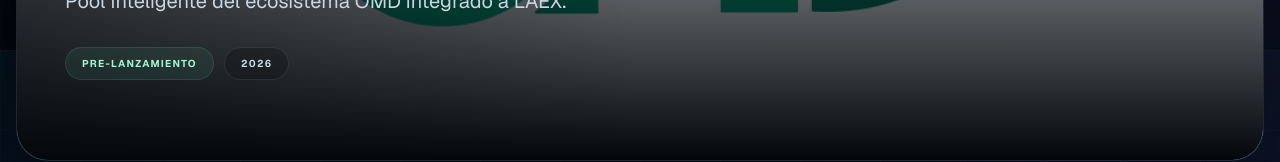
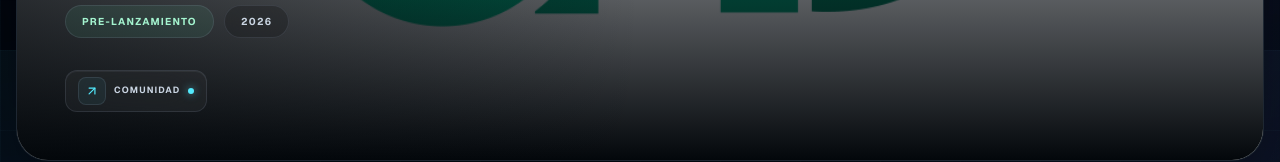
Before and after one commit to laexapp/laex, a Next.js app: page /proyectos/omd in a window 1280 px wide. Shown: the part 750-912 px from the top of the page. Built offline with nearby package versions, Linux system fonts and the light colour scheme; no server answers.

Commit message:
feat(community): build universal connect framework

```diff
--- a/modules/project/communityChannels.ts
+++ b/modules/project/communityChannels.ts
@@ -1,13 +1,17 @@
-import type { Project } from "@/core/types/project";
-import type { CommunityChannel } from "@/modules/ui/components/CommunityConnect";
+import type { Project } from '@/core/types/project';
+import type { CommunityChannel } from '@/modules/ui/components/CommunityConnect';
 
 export function getProjectCommunityChannels(project: Project): CommunityChannel[] {
   const channels: Array<CommunityChannel | null> = [
-    project.website ? { provider: "website", label: "Sitio oficial", href: project.website } : null,
-    project.telegram ? { provider: "telegram", label: "Telegram", href: project.telegram } : null,
-    project.twitter ? { provider: "x", label: "X", href: project.twitter } : null,
-    project.youtube ? { provider: "youtube", label: "YouTube", href: project.youtube } : null,
+    { provider: 'other', label: 'Comunidad', href: `/comunidad?project=${project.id}`, official: true, status: 'active' },
+    project.website ? { provider: 'website', label: 'Sitio oficial', href: project.website, official: true, status: 'active' } : null,
+    project.telegram ? { provider: 'telegram', label: 'Telegram', href: project.telegram, official: true, status: 'active' } : null,
+    project.twitter ? { provider: 'x', label: 'X', href: project.twitter, official: true, status: 'active' } : null,
+    project.youtube ? { provider: 'youtube', label: 'YouTube', href: project.youtube, official: true, status: 'active' } : null,
   ];
-
   return channels.filter((channel): channel is CommunityChannel => channel !== null);
 }
+
+export const laexCommunityChannels: CommunityChannel[] = [
+  { provider: 'other', label: 'Comunidad LAEX', href: '/comunidad', official: true, status: 'active' },
+];
--- a/modules/ui/components/CommunityConnect/CommunityConnect.tsx
+++ b/modules/ui/components/CommunityConnect/CommunityConnect.tsx
@@ -1,67 +1,55 @@
-import { ArrowUpRight, AtSign, Globe2, Link2, MessageCircle, MessagesSquare, Music2, Play, Send, Users } from "lucide-react";
-import type { LucideIcon } from "lucide-react";
+'use client';
 
-export type CommunityProvider = "whatsapp" | "telegram" | "discord" | "facebook" | "instagram" | "youtube" | "tiktok" | "linkedin" | "x" | "website" | "other";
+import { ArrowUpRight, AtSign, Check, ChevronDown, Copy, Globe2, Link2, MessageCircle, MessagesSquare, Music2, Play, Radio, Send, Share2, Users } from 'lucide-react';
+import type { LucideIcon } from 'lucide-react';
+import { useMemo, useState, useSyncExternalStore } from 'react';
+import type { CommunityAction, CommunityChannel, CommunityProvider, CommunityRouting, CommunityVariant } from './framework';
+import { resolveCommunityChannels } from './framework';
 
-export type CommunityChannel = {
-  provider: CommunityProvider;
-  label: string;
-  href: string;
-};
+export type CommunityConnectProps = { channels: CommunityChannel[]; variant?: CommunityVariant; title?: string; description?: string; routingContext?: string; routing?: CommunityRouting; actions?: CommunityAction[]; showMeta?: boolean; className?: string; };
+const icons: Record<CommunityProvider, LucideIcon> = { whatsapp: MessageCircle, telegram: Send, discord: MessagesSquare, facebook: Users, instagram: AtSign, youtube: Play, tiktok: Music2, reddit: MessagesSquare, linkedin: Link2, x: ArrowUpRight, website: Globe2, other: ArrowUpRight };
 
-type Props = {
-  channels: CommunityChannel[];
-  variant?: "compact" | "inline" | "panel";
-  title?: string;
-  description?: string;
-  routingContext?: string;
-  resolveChannelHref?: (channel: CommunityChannel) => string;
-};
+export default function CommunityConnect({ channels, variant = 'inline', title = 'Unete a la comunidad', description = 'Conecta con las personas que estan construyendo el ecosistema.', routingContext, routing, actions = ['open', 'copy', 'share'], showMeta = false, className = '' }: CommunityConnectProps) {
+  const visitorLeader = useSyncExternalStore(subscribeToLocation, () => readVisitorLeader(routing?.queryKey), () => undefined);
+  const [activeMenu, setActiveMenu] = useState<string>();
+  const [copied, setCopied] = useState<string>();
+  const resolved = useMemo(() => resolveCommunityChannels(channels, routing, visitorLeader), [channels, routing, visitorLeader]);
+  if (resolved.length === 0) return null;
 
-const icons: Record<CommunityProvider, LucideIcon> = {
-  whatsapp: MessageCircle,
-  telegram: Send,
-  discord: MessagesSquare,
-  facebook: Users,
-  instagram: AtSign,
-  youtube: Play,
-  tiktok: Music2,
-  linkedin: Link2,
-  x: ArrowUpRight,
-  website: Globe2,
-  other: ArrowUpRight,
-};
+  const copyLink = async (key: string, href: string) => { await navigator.clipboard?.writeText(href); setCopied(key); window.setTimeout(() => setCopied(undefined), 1600); };
+  const shareLink = async (channel: CommunityChannel, href: string) => { if (navigator.share) { await navigator.share({ title: channel.label, text: `Unete a ${channel.label}`, url: href }); return; } await copyLink(`${channel.provider}-${channel.label}`, href); };
 
-export default function CommunityConnect({ channels, variant = "inline", title = "Community Connect", description = "Conecta con los canales oficiales del ecosistema.", routingContext, resolveChannelHref }: Props) {
-  const available = channels.filter((channel) => channel.href);
-  if (available.length === 0) return null;
+  const links = <div className={`flex flex-wrap ${variant === 'compact' ? 'gap-2' : 'gap-3'}`}>{resolved.map(({ channel, href, source }) => {
+    const Icon = icons[channel.provider]; const key = `${channel.provider}-${channel.label}`; const hasMenu = variant !== 'compact' && actions.some((action) => action !== 'open');
+    return <div key={key} className='group/community relative'>
+      <div className={`relative flex items-stretch overflow-hidden border border-white/[0.09] bg-white/[0.035] shadow-[inset_0_1px_0_rgba(255,255,255,.05)] backdrop-blur-xl transition duration-300 hover:-translate-y-0.5 hover:border-cyan-300/30 hover:bg-cyan-300/[0.065] hover:shadow-[0_12px_34px_rgba(34,211,238,.08)] ${variant === 'compact' ? 'rounded-xl' : 'rounded-2xl'}`}>
+        <a href={href} target={href.startsWith('http') ? '_blank' : undefined} rel={href.startsWith('http') ? 'noopener noreferrer' : undefined} data-community-provider={channel.provider} data-community-source={source} data-routing-context={routingContext} aria-label={`${channel.label} - abrir comunidad`} className={`inline-flex items-center text-slate-300 transition hover:text-white focus-visible:outline-none focus-visible:ring-2 focus-visible:ring-inset focus-visible:ring-cyan-300/70 ${variant === 'compact' ? 'h-10 gap-2 px-3 text-[9px] font-bold uppercase tracking-[0.12em]' : 'min-h-14 gap-3 px-4 text-xs font-semibold'}`}>
+          <span className='relative grid h-7 w-7 shrink-0 place-items-center rounded-lg border border-cyan-300/10 bg-cyan-300/[0.06] text-cyan-300'><Icon size={14} aria-hidden='true' />{channel.live && <span className='absolute -right-1 -top-1 h-2 w-2 animate-pulse rounded-full bg-rose-400 shadow-[0_0_9px_rgba(251,113,133,.9)]' />}</span>
+          <span className='text-left'><span className='block'>{channel.label}</span>{showMeta && (channel.memberCount || channel.status) && <span className='mt-0.5 block text-[9px] font-medium uppercase tracking-[0.1em] text-slate-600'>{channel.memberCount ?? channel.status}</span>}</span>
+          {source === 'leader' && <span className='rounded-full border border-violet-300/15 bg-violet-300/[0.08] px-2 py-1 text-[8px] uppercase tracking-wider text-violet-200'>Lider</span>}{channel.official && source !== 'leader' && <span className='h-1.5 w-1.5 rounded-full bg-cyan-300 shadow-[0_0_8px_rgba(103,232,249,.65)]' title='Comunidad oficial' />}
+        </a>
+        {hasMenu && <button type='button' onClick={() => setActiveMenu(activeMenu === key ? undefined : key)} className='grid w-10 place-items-center border-l border-white/[0.07] text-slate-600 transition hover:bg-white/[0.04] hover:text-cyan-200 focus-visible:outline-none focus-visible:ring-2 focus-visible:ring-inset focus-visible:ring-cyan-300/70' aria-label={`Acciones para ${channel.label}`} aria-expanded={activeMenu === key}><ChevronDown size={14} className={`transition ${activeMenu === key ? 'rotate-180' : ''}`} /></button>}
+      </div>
+      {activeMenu === key && hasMenu && <div className='absolute right-0 top-[calc(100%+.5rem)] z-30 min-w-44 overflow-hidden rounded-xl border border-white/10 bg-[#071018]/95 p-1.5 shadow-[0_20px_55px_rgba(0,0,0,.5)] backdrop-blur-2xl'>
+        {actions.includes('open') && <Action icon={ArrowUpRight} label='Abrir comunidad' href={href} />}{actions.includes('copy') && <Action icon={copied === key ? Check : Copy} label={copied === key ? 'Enlace copiado' : 'Copiar enlace'} onClick={() => copyLink(key, href)} />}{actions.includes('share') && <Action icon={Share2} label='Compartir' onClick={() => shareLink(channel, href)} />}{actions.includes('invite') && <Action icon={Users} label='Invitar' onClick={() => shareLink(channel, href)} />}{actions.includes('join') && <Action icon={Radio} label='Unirse' href={href} />}
+      </div>}
+    </div>;
+  })}</div>;
 
-  const links = (
-    <div className={`flex flex-wrap ${variant === "compact" ? "gap-1.5" : "gap-2.5"}`}>
-      {available.map((channel) => {
-        const Icon = icons[channel.provider];
-        const href = resolveChannelHref?.(channel) ?? channel.href;
-        return (
-          <a key={`${channel.provider}-${channel.label}`} href={href} target="_blank" rel="noopener noreferrer" data-community-provider={channel.provider} data-routing-context={routingContext} aria-label={`${channel.label} — abrir comunidad`} className={`group inline-flex items-center rounded-xl border border-white/[0.09] bg-white/[0.035] text-slate-400 shadow-[inset_0_1px_0_rgba(255,255,255,.04)] transition duration-300 hover:-translate-y-0.5 hover:border-cyan-300/25 hover:bg-cyan-300/[0.06] hover:text-cyan-100 focus-visible:outline-none focus-visible:ring-2 focus-visible:ring-cyan-300/70 ${variant === "compact" ? "h-9 gap-1.5 px-2.5 text-[9px] font-bold uppercase tracking-[0.1em]" : "h-11 gap-2.5 px-3.5 text-xs font-semibold"}`}>
-            <Icon size={variant === "compact" ? 13 : 15} className="text-slate-600 transition group-hover:text-cyan-300" aria-hidden="true" />
-            {channel.label}
-          </a>
-        );
-      })}
-    </div>
-  );
+  if (variant !== 'panel') return <div className={className}>{links}</div>;
+  return <section className={`relative overflow-visible rounded-[28px] border border-white/[0.08] bg-[#071018]/72 p-6 shadow-[0_24px_65px_rgba(0,0,0,.3),inset_0_1px_0_rgba(255,255,255,.04)] backdrop-blur-xl md:flex md:items-center md:justify-between md:gap-8 md:p-8 ${className}`}><div className='pointer-events-none absolute left-0 top-0 h-28 w-28 rounded-full bg-cyan-300/[0.07] blur-3xl' /><div className='relative mb-5 md:mb-0'><span className='laex-eyebrow flex items-center gap-2'><Users size={12} /> Community layer</span><h3 className='mt-3 text-xl font-semibold tracking-[-0.025em] text-white'>{title}</h3><p className='mt-2 max-w-md text-xs leading-6 text-slate-500'>{description}</p></div><div className='relative shrink-0'>{links}</div></section>;
+}
 
-  if (variant !== "panel") return links;
+function Action({ icon: Icon, label, href, onClick }: { icon: LucideIcon; label: string; href?: string; onClick?: () => void }) { const className = 'flex w-full items-center gap-2.5 rounded-lg px-3 py-2.5 text-left text-[11px] font-medium text-slate-400 transition hover:bg-cyan-300/[0.07] hover:text-cyan-100 focus-visible:outline-none focus-visible:ring-2 focus-visible:ring-cyan-300/70'; if (href) return <a href={href} target={href.startsWith('http') ? '_blank' : undefined} rel='noopener noreferrer' className={className}><Icon size={13} />{label}</a>; return <button type='button' onClick={onClick} className={className}><Icon size={13} />{label}</button>; }
 
-  return (
-    <section className="relative overflow-hidden rounded-[28px] border border-white/[0.08] bg-[#071018]/72 p-6 shadow-[0_24px_65px_rgba(0,0,0,.3),inset_0_1px_0_rgba(255,255,255,.04)] backdrop-blur-xl md:flex md:items-center md:justify-between md:gap-8 md:p-8">
-      <div className="pointer-events-none absolute left-0 top-0 h-28 w-28 rounded-full bg-cyan-300/[0.07] blur-3xl" />
-      <div className="relative mb-5 md:mb-0">
-        <span className="laex-eyebrow">Network layer</span>
-        <h3 className="mt-3 text-xl font-semibold tracking-[-0.025em] text-white">{title}</h3>
-        <p className="mt-2 max-w-md text-xs leading-6 text-slate-500">{description}</p>
-      </div>
-      <div className="relative shrink-0">{links}</div>
-    </section>
-  );
+export type { CommunityAction, CommunityChannel, CommunityProvider, CommunityRouting, CommunityVariant } from './framework';
+
+function subscribeToLocation(onStoreChange: () => void) {
+  window.addEventListener('popstate', onStoreChange);
+  return () => window.removeEventListener('popstate', onStoreChange);
 }
+
+function readVisitorLeader(queryKey?: string) {
+  const params = new URLSearchParams(window.location.search);
+  return params.get(queryKey ?? 'leader') ?? params.get('ref') ?? undefined;
+}
--- /dev/null
+++ b/modules/ui/components/CommunityConnect/framework.ts
@@ -0,0 +1,15 @@
+export type CommunityProvider = 'whatsapp' | 'telegram' | 'discord' | 'facebook' | 'instagram' | 'youtube' | 'tiktok' | 'reddit' | 'linkedin' | 'x' | 'website' | 'other';
+export type CommunityStatus = 'active' | 'quiet' | 'scheduled' | 'live';
+export type CommunityAction = 'join' | 'share' | 'copy' | 'open' | 'invite';
+export type CommunityVariant = 'compact' | 'inline' | 'panel';
+export type CommunityChannel = { provider: CommunityProvider; label: string; href: string; enabled?: boolean; official?: boolean; status?: CommunityStatus; memberCount?: string; lastActivity?: string; eventLabel?: string; live?: boolean; };
+export type CommunityLeaderProfile = { id: string; links: Partial<Record<CommunityProvider, string>>; };
+export type CommunityRouting = { leaderId?: string; queryKey?: string; leaders?: CommunityLeaderProfile[]; leaderLinks?: Partial<Record<CommunityProvider, string>>; };
+export type ResolvedCommunityChannel = { channel: CommunityChannel; href: string; source: 'official' | 'leader'; };
+
+export function resolveCommunityChannels(channels: CommunityChannel[], routing?: CommunityRouting, visitorLeaderId?: string): ResolvedCommunityChannel[] {
+  const leaderId = visitorLeaderId ?? routing?.leaderId;
+  const directoryLinks = routing?.leaders?.find((leader) => leader.id === leaderId)?.links;
+  const leaderLinks = directoryLinks ?? (leaderId ? routing?.leaderLinks : undefined);
+  return channels.filter((channel) => channel.enabled !== false && channel.href).map((channel) => ({ channel, href: leaderLinks?.[channel.provider] ?? channel.href, source: leaderLinks?.[channel.provider] ? 'leader' as const : 'official' as const }));
+}
--- a/modules/ui/components/CommunityConnect/index.ts
+++ b/modules/ui/components/CommunityConnect/index.ts
@@ -1,2 +1,3 @@
-export { default } from "./CommunityConnect";
-export type { CommunityChannel, CommunityProvider } from "./CommunityConnect";
+export { default } from './CommunityConnect';
+export { resolveCommunityChannels } from './framework';
+export type { CommunityAction, CommunityChannel, CommunityLeaderProfile, CommunityProvider, CommunityRouting, CommunityStatus, CommunityVariant } from './framework';
```
